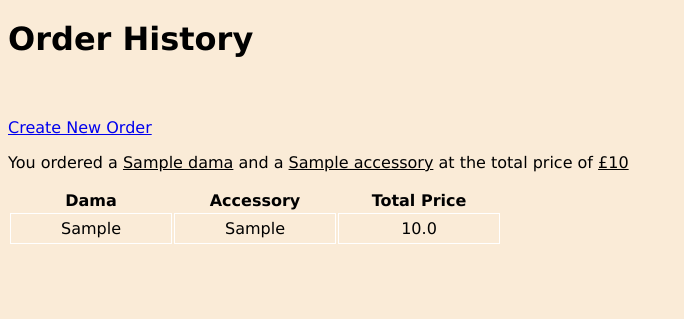
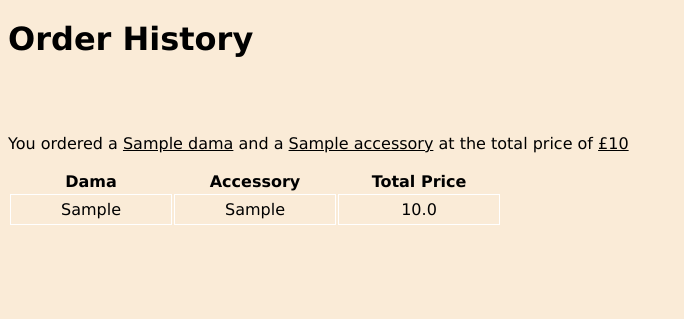
Before and after one commit to MariusCSaunders/Kendama-Order-History, a Flask app: template service_1/application/templates/home.html in a window 1280 px wide. Shown: the part 481-800 px from the top of the page, without its empty margins (0-684 px from the left). Run offline with Flask 2, Linux system fonts and the light colour scheme; tables that the repository leaves empty hold one stand-in row (values such as "Sample post"); the template is opened without the code that fills it: values that come from a table or form of the project are taken from there, most other values are stand-ins (such as "Sample title", 1, 10 or a date in 2020).

Commit message:
Revert "Dev"

```diff
--- a/service_1/application/templates/home.html
+++ b/service_1/application/templates/home.html
@@ -9,8 +9,6 @@
     <h1>Order History</h1>
 {% endblock title %}
 {% block body %}
-
-    <a href="{{ url_for('homne') }}"> Create New Order</a>
 
     <p>You ordered a <u>{{current_order.dama}}</u> and a <u>{{ current_order.accessory }}</u> at the total price of <u>£{{ current_order.price }}</u></p>
 
```
